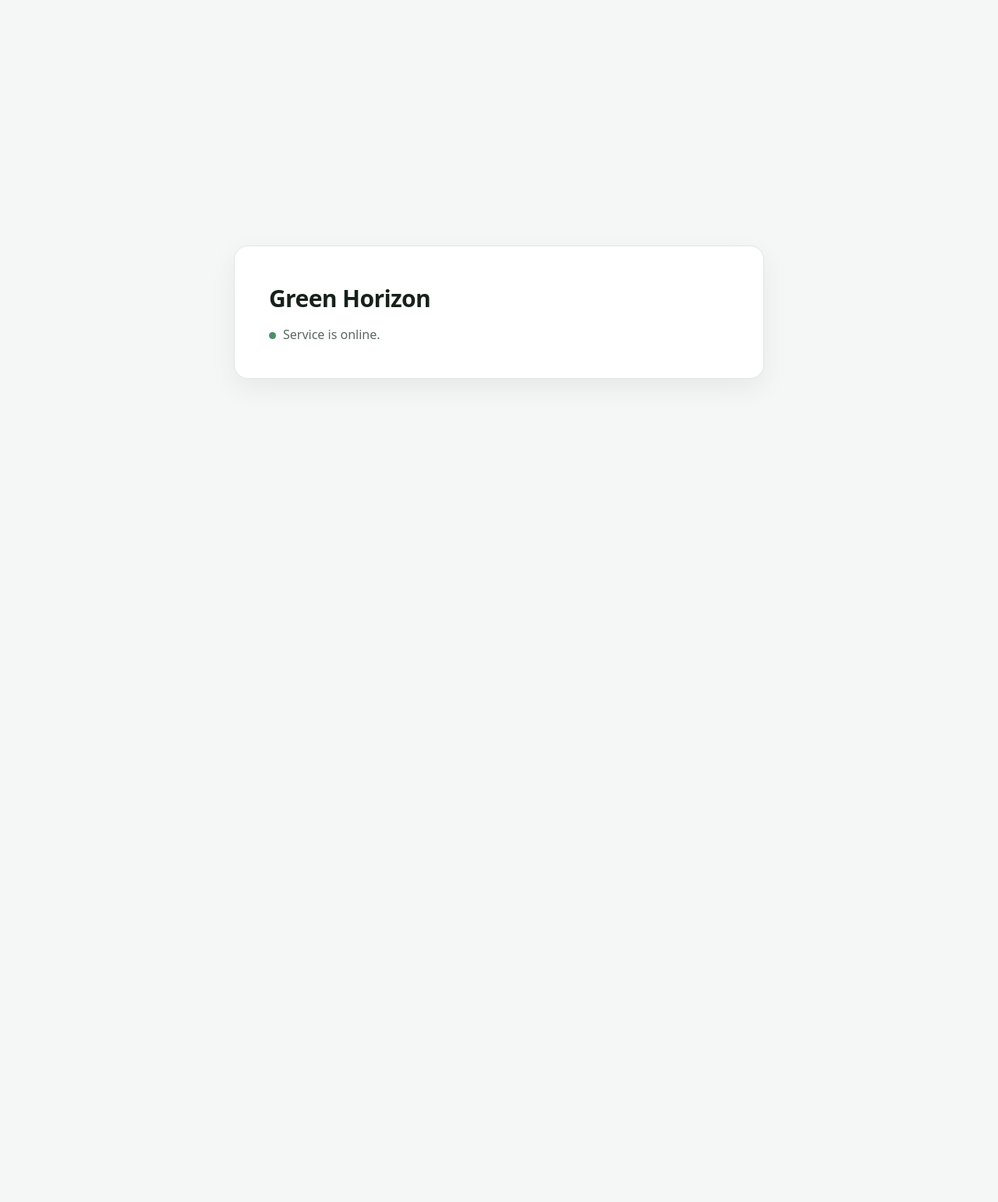
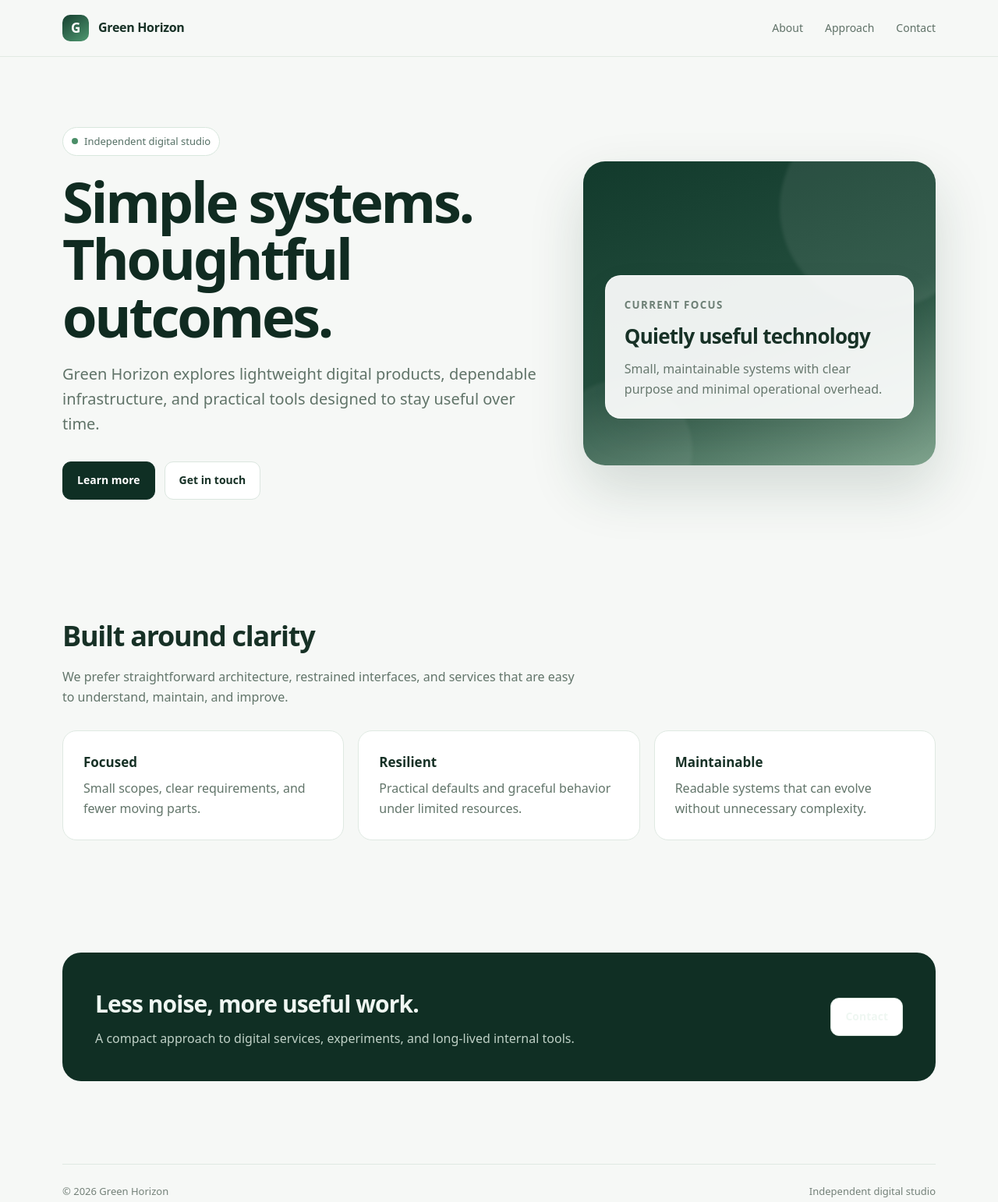
Before and after one commit to dulangd/hyehost-test, a website: page index.html in a window 1280 px wide. Shown: the whole page at 78% size. Before the commit the page ends 800 px from the top, so only its background shows below. Drawn offline with Linux system fonts and the light colour scheme.

Commit message:
Upgrade static landing page

```diff
--- a/index.html
+++ b/index.html
@@ -3,23 +3,105 @@
 <head>
   <meta charset="utf-8">
   <meta name="viewport" content="width=device-width,initial-scale=1">
+  <meta name="theme-color" content="#0f2f24">
   <meta name="robots" content="noindex,nofollow">
   <title>Green Horizon</title>
   <style>
-    :root{color-scheme:light dark}
     *{box-sizing:border-box}
-    body{margin:0;min-height:100vh;display:grid;place-items:center;font:16px/1.5 system-ui,-apple-system,Segoe UI,Roboto,sans-serif;background:#f4f7f5;color:#17211b}
-    main{width:min(680px,calc(100% - 40px));padding:44px;border:1px solid #dfe7e1;border-radius:18px;background:#fff;box-shadow:0 12px 35px rgba(0,0,0,.06)}
-    h1{margin:0 0 12px;font-size:30px;font-weight:650;letter-spacing:-.02em}
-    p{margin:0;color:#5a675f}
-    .dot{display:inline-block;width:9px;height:9px;margin-right:9px;border-radius:50%;background:#4c8f68}
-    @media(prefers-color-scheme:dark){body{background:#111714;color:#e6eee9}main{background:#18211c;border-color:#2a3730}p{color:#9fb0a6}}
+    :root{--ink:#173126;--muted:#62756a;--line:#dfe9e2;--bg:#f6f8f6;--panel:#fff;--green:#2d6d4f;--deep:#0f2f24}
+    html{scroll-behavior:smooth}
+    body{margin:0;font:16px/1.6 system-ui,-apple-system,Segoe UI,Roboto,Arial,sans-serif;background:var(--bg);color:var(--ink)}
+    a{color:inherit;text-decoration:none}
+    .wrap{width:min(1120px,calc(100% - 40px));margin:auto}
+    header{position:sticky;top:0;z-index:5;background:rgba(246,248,246,.92);backdrop-filter:blur(10px);border-bottom:1px solid rgba(223,233,226,.9)}
+    nav{height:72px;display:flex;align-items:center;justify-content:space-between}
+    .brand{display:flex;align-items:center;gap:12px;font-weight:750;letter-spacing:-.02em}
+    .mark{width:34px;height:34px;border-radius:10px;background:linear-gradient(145deg,#163f30,#4f9870);display:grid;place-items:center;color:#fff;font-size:17px}
+    .links{display:flex;gap:28px;color:#5f7167;font-size:14px}
+    .hero{padding:90px 0 74px}
+    .hero-grid{display:grid;grid-template-columns:1.15fr .85fr;gap:56px;align-items:center}
+    .eyebrow{display:inline-flex;align-items:center;gap:8px;padding:7px 11px;border:1px solid #d8e7dd;border-radius:999px;background:#fff;color:#557065;font-size:13px}
+    .dot{width:8px;height:8px;border-radius:50%;background:#4b8e68}
+    h1{font-size:clamp(44px,6vw,72px);line-height:1.02;letter-spacing:-.045em;margin:22px 0 22px;color:#102b21}
+    .lead{max-width:650px;font-size:20px;color:#607368;margin:0}
+    .actions{display:flex;gap:12px;margin-top:32px;flex-wrap:wrap}
+    .btn{padding:12px 18px;border-radius:11px;border:1px solid #dbe6df;background:#fff;font-weight:650;font-size:14px}
+    .btn.primary{background:var(--deep);color:#fff;border-color:var(--deep)}
+    .visual{min-height:390px;border-radius:28px;padding:28px;background:linear-gradient(160deg,#123a2c,#244f3e 55%,#7fa38d);box-shadow:0 30px 70px rgba(27,60,45,.16);position:relative;overflow:hidden}
+    .visual:before,.visual:after{content:"";position:absolute;border-radius:50%;filter:blur(2px)}
+    .visual:before{width:260px;height:260px;background:rgba(255,255,255,.08);right:-60px;top:-70px}
+    .visual:after{width:180px;height:180px;background:rgba(255,255,255,.06);left:-40px;bottom:-70px}
+    .card{position:relative;z-index:2;background:rgba(255,255,255,.92);border:1px solid rgba(255,255,255,.7);border-radius:20px;padding:24px;margin-top:118px;box-shadow:0 20px 45px rgba(0,0,0,.08)}
+    .card small{color:#6d7f75;text-transform:uppercase;letter-spacing:.1em;font-weight:700}
+    .card h2{margin:8px 0 8px;font-size:26px;letter-spacing:-.03em}
+    .card p{margin:0;color:#67786e}
+    section{padding:72px 0}
+    .section-title{max-width:660px;margin-bottom:30px}
+    .section-title h2{font-size:36px;letter-spacing:-.035em;margin:0 0 12px}
+    .section-title p{margin:0;color:var(--muted)}
+    .grid3{display:grid;grid-template-columns:repeat(3,1fr);gap:18px}
+    .feature{background:var(--panel);border:1px solid var(--line);border-radius:18px;padding:26px}
+    .feature b{display:block;margin-bottom:8px;font-size:17px}
+    .feature p{margin:0;color:var(--muted)}
+    .quote{background:#102f24;color:#eff7f2;border-radius:24px;padding:42px;display:grid;grid-template-columns:1fr auto;gap:24px;align-items:center}
+    .quote h2{margin:0 0 8px;font-size:30px;letter-spacing:-.03em}.quote p{margin:0;color:#bfd0c6}
+    footer{padding:34px 0 44px;color:#738078;font-size:13px}
+    .foot{display:flex;justify-content:space-between;gap:20px;border-top:1px solid var(--line);padding-top:24px}
+    @media(max-width:820px){.hero-grid{grid-template-columns:1fr}.visual{min-height:300px}.card{margin-top:70px}.grid3{grid-template-columns:1fr}.links{display:none}.quote{grid-template-columns:1fr}.hero{padding-top:62px}}
   </style>
 </head>
 <body>
-  <main>
-    <h1>Green Horizon</h1>
-    <p><span class="dot"></span>Service is online.</p>
+  <header>
+    <div class="wrap">
+      <nav>
+        <a class="brand" href="#top"><span class="mark">G</span><span>Green Horizon</span></a>
+        <div class="links"><a href="#about">About</a><a href="#approach">Approach</a><a href="#contact">Contact</a></div>
+      </nav>
+    </div>
+  </header>
+
+  <main id="top">
+    <section class="hero">
+      <div class="wrap hero-grid">
+        <div>
+          <span class="eyebrow"><span class="dot"></span>Independent digital studio</span>
+          <h1>Simple systems.<br>Thoughtful outcomes.</h1>
+          <p class="lead">Green Horizon explores lightweight digital products, dependable infrastructure, and practical tools designed to stay useful over time.</p>
+          <div class="actions"><a class="btn primary" href="#about">Learn more</a><a class="btn" href="#contact">Get in touch</a></div>
+        </div>
+        <div class="visual" aria-hidden="true">
+          <div class="card">
+            <small>Current focus</small>
+            <h2>Quietly useful technology</h2>
+            <p>Small, maintainable systems with clear purpose and minimal operational overhead.</p>
+          </div>
+        </div>
+      </div>
+    </section>
+
+    <section id="about">
+      <div class="wrap">
+        <div class="section-title"><h2>Built around clarity</h2><p>We prefer straightforward architecture, restrained interfaces, and services that are easy to understand, maintain, and improve.</p></div>
+        <div class="grid3">
+          <div class="feature"><b>Focused</b><p>Small scopes, clear requirements, and fewer moving parts.</p></div>
+          <div class="feature"><b>Resilient</b><p>Practical defaults and graceful behavior under limited resources.</p></div>
+          <div class="feature"><b>Maintainable</b><p>Readable systems that can evolve without unnecessary complexity.</p></div>
+        </div>
+      </div>
+    </section>
+
+    <section id="approach">
+      <div class="wrap">
+        <div class="quote">
+          <div><h2>Less noise, more useful work.</h2><p>A compact approach to digital services, experiments, and long-lived internal tools.</p></div>
+          <a class="btn" href="#contact">Contact</a>
+        </div>
+      </div>
+    </section>
   </main>
+
+  <footer id="contact">
+    <div class="wrap foot"><span>© 2026 Green Horizon</span><span>Independent digital studio</span></div>
+  </footer>
 </body>
 </html>
```
